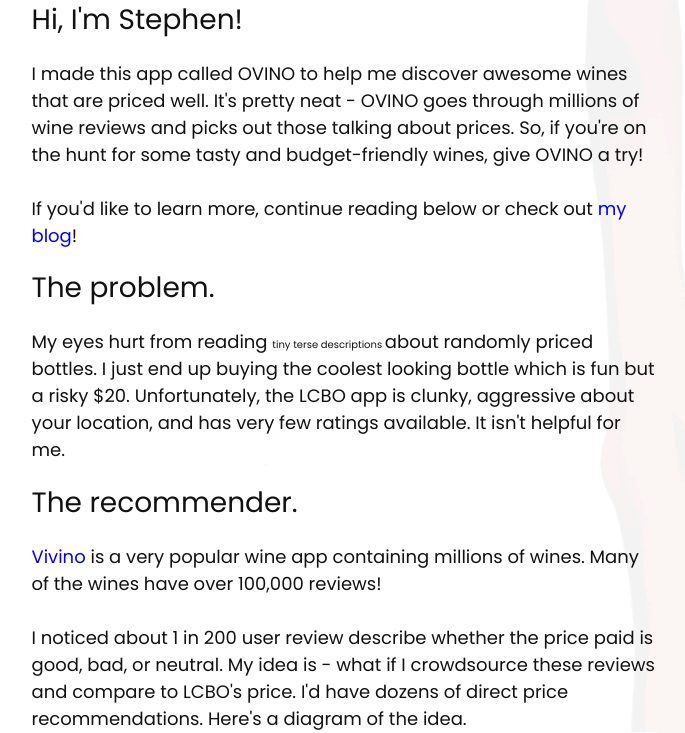
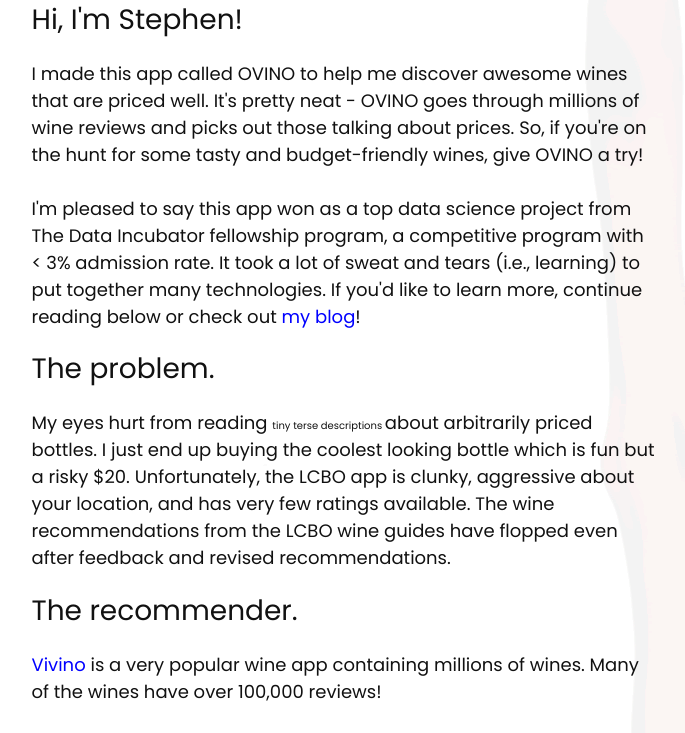
Before and after one commit to royourboat/ovino, a Flask app: page /about/ in a window 1280 px wide. Shown: the part 232-965 px from the top of the page, without its empty margins (296-981 px from the left). Run offline with Flask 2, Linux system fonts and the light colour scheme; some libraries are stand-ins or nearby versions; some web fonts are replaced.

Commit message:
Update about.html

```diff
--- a/templates/about.html
+++ b/templates/about.html
@@ -154,17 +154,17 @@
             I made this app called OVINO to help me discover awesome wines that are priced well. It's pretty neat - OVINO goes through millions of wine reviews and picks out those talking about prices. So, if you're on the hunt for some tasty and budget-friendly wines, give OVINO a try! <br>
             <br>
 
+            I'm pleased to say this app won as a top data science project from The Data Incubator fellowship program, a competitive program with < 3% admission rate. It took a lot of sweat and tears (i.e., learning) to put together many technologies.
+
             If you'd like to learn more, continue reading below or check out <a href="https://royourboat.github.io/" style="color:blue">my blog</a>!
           </h3>
         </section>
 
         <section class="problem-section">
           <h1> The problem.</h1>
-          <h3>My eyes hurt from reading <font size=1px> tiny terse descriptions </font> about randomly priced bottles. I just end up buying the coolest looking bottle which is fun but a risky $20.
+          <h3>My eyes hurt from reading <font size=1px> tiny terse descriptions </font> about arbitrarily priced bottles. I just end up buying the coolest looking bottle which is fun but a risky $20.
 
-          Unfortunately, the LCBO app is clunky, aggressive about your location, and has very few ratings available. It isn't helpful for me.
-
-
+          Unfortunately, the LCBO app is clunky, aggressive about your location, and has very few ratings available. The wine recommendations from the LCBO wine guides have flopped even after feedback and revised recommendations.
 
           </h3>
         </section>
```
